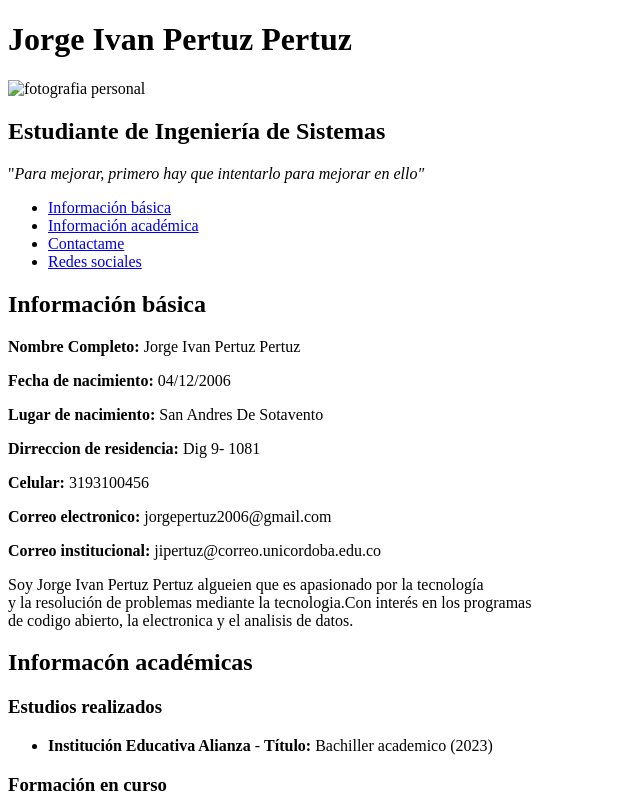
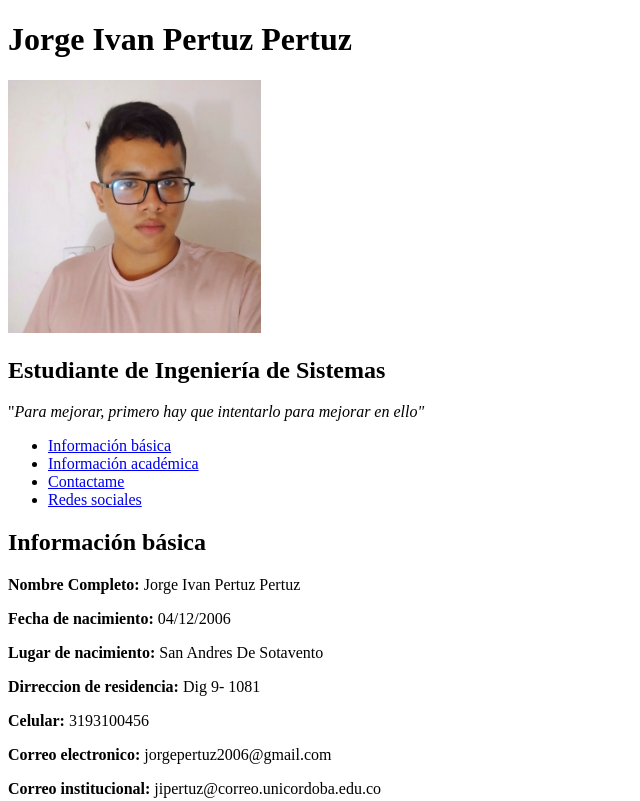
Before and after one commit to JiPertuz/Prueba-Portafolio, a plain HTML site: page index.html in a window 1280 px wide. Shown: the top 801 px of the page, without its empty margins (0-640 px from the left). Drawn offline with Linux system fonts and the light colour scheme; the site is published under a folder, as on GitHub Pages, so addresses that start at the root find nothing.

Commit message:
Update index.html

```diff
--- a/index.html
+++ b/index.html
@@ -8,7 +8,7 @@
 <body>
     <header>
         <h1>Jorge Ivan Pertuz Pertuz</h1>
-        <img src="/img/foto_personal.jpg" alt="fotografia personal" height="20%" width="20%">
+        <img src="img/foto_personal.jpg" alt="fotografia personal" height="20%" width="20%">
         <h2>Estudiante de Ingeniería de Sistemas</h2>
         <p>"<i>Para mejorar, primero hay que intentarlo para mejorar en ello"</i></p>
     </header>
```
